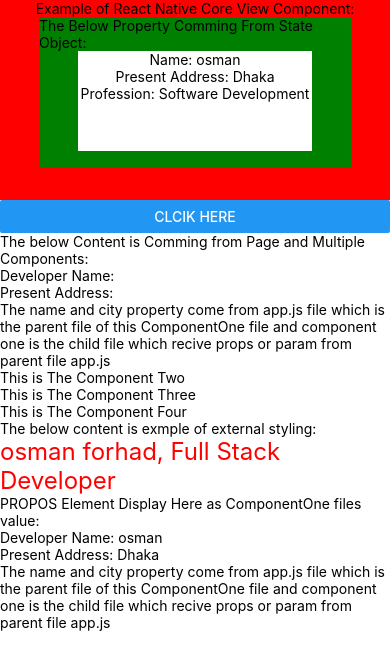
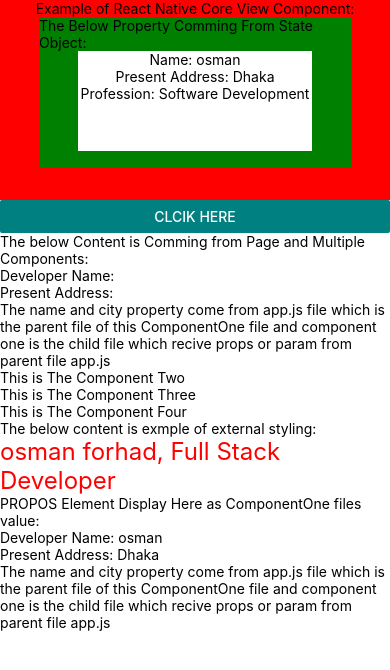
Before and after one commit to osmanforhad/react-native-practice-2022, a React Native app: screen / in a window 390 px wide. Shown: the top 670 px of the page. Built offline with nearby package versions, Linux system fonts and the light colour scheme.

Commit message:
working with button component

```diff
--- a/App.js
+++ b/App.js
@@ -37,7 +37,7 @@ class App extends Component {
         </View>
         </View>
         </View>
-        <Button onPress={this.changeInfo} title="Clcik Here"></Button>
+        <Button onPress={this.changeInfo} title="Clcik Here" color="teal"></Button>
 
         <Text>The below Content is Comming from Page and Multiple Components:</Text>
         <PageOne />
```
